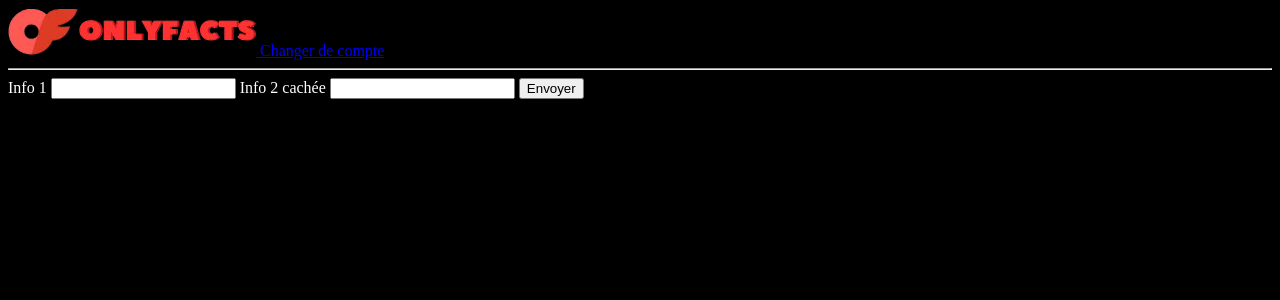
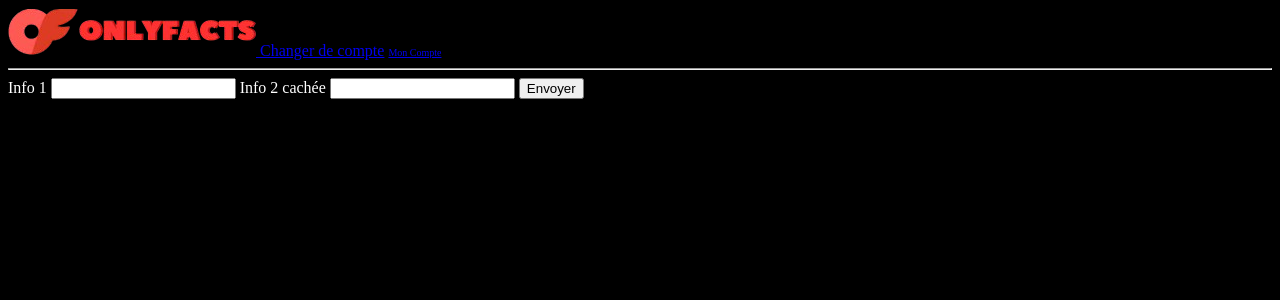
Before and after one commit to Douwang0/OnlyFacts, a Flask app: page /form in a window 1280 px wide. Shown: the top 300 px of the page. Run offline with Flask 3, Linux system fonts and the light colour scheme; parts of the project's set-up code (start-up, migrations or seed data) failed here and were passed over.

Commit message:
lien profil

```diff
--- a/apps/static/styles.css
+++ b/apps/static/styles.css
@@ -8,8 +8,13 @@ body {
 .posts {
     justify-content: center;
     align-items: center;
+
 }
 
+#lien_profil {
+  font-size:10px;
+	text-align: right;
+}
 
  /*
 
--- a/apps/templates/base.html
+++ b/apps/templates/base.html
@@ -9,7 +9,7 @@
         {% endif %}
     </head>
    <body>
-        <div> <a href="/index"><img src="{{ url_for('static', filename='images/OnlyFacts-removebg-preview.png') }}"> <a href="/login">Changer de compte</a>
+        <div> <a href="/index"><img src="{{ url_for('static', filename='images/OnlyFacts-removebg-preview.png') }}"> <a href="/login">Changer de compte</a> <a href="/profil" id="lien_profil">Mon Compte</a>
         <hr>
         {% block content %}{% endblock %}
     </body>
```
Also changed, not shown: apps/templates/index.html (+0 -7 lines), apps/templates/profil.html (added, +12 -0 lines).
